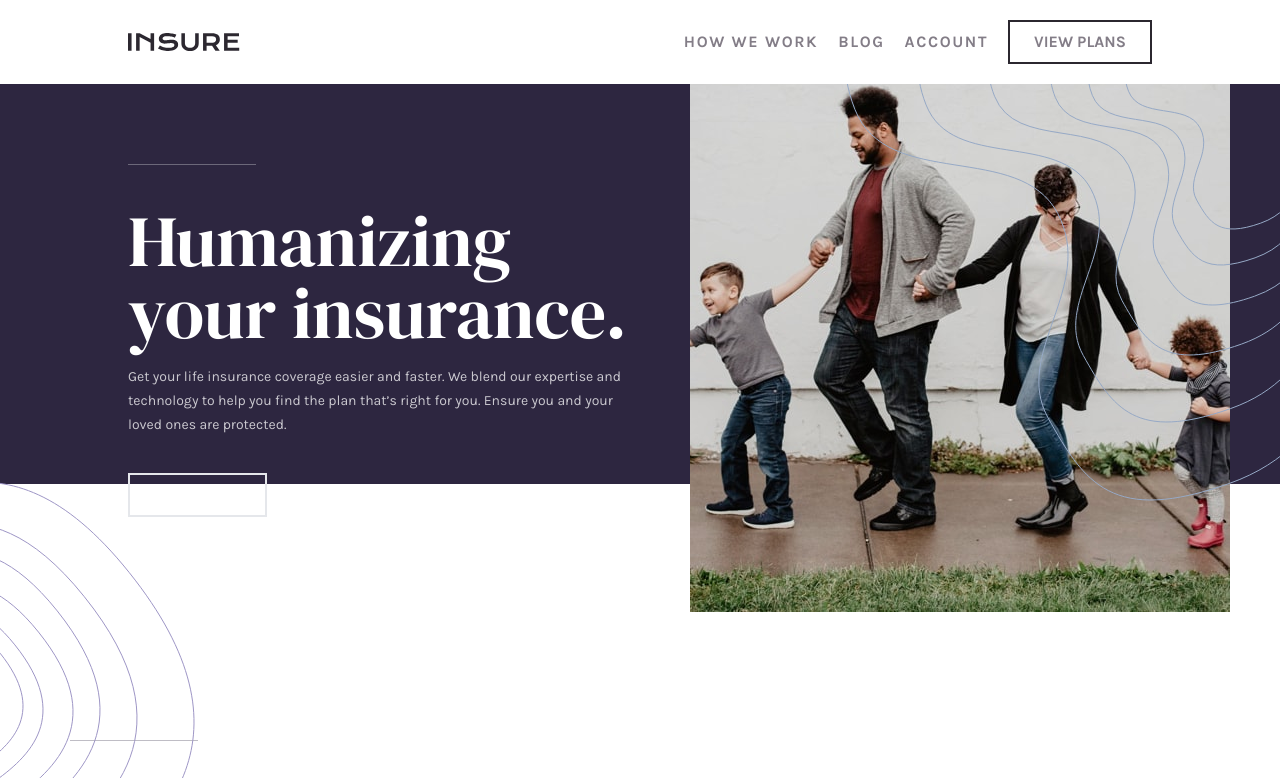
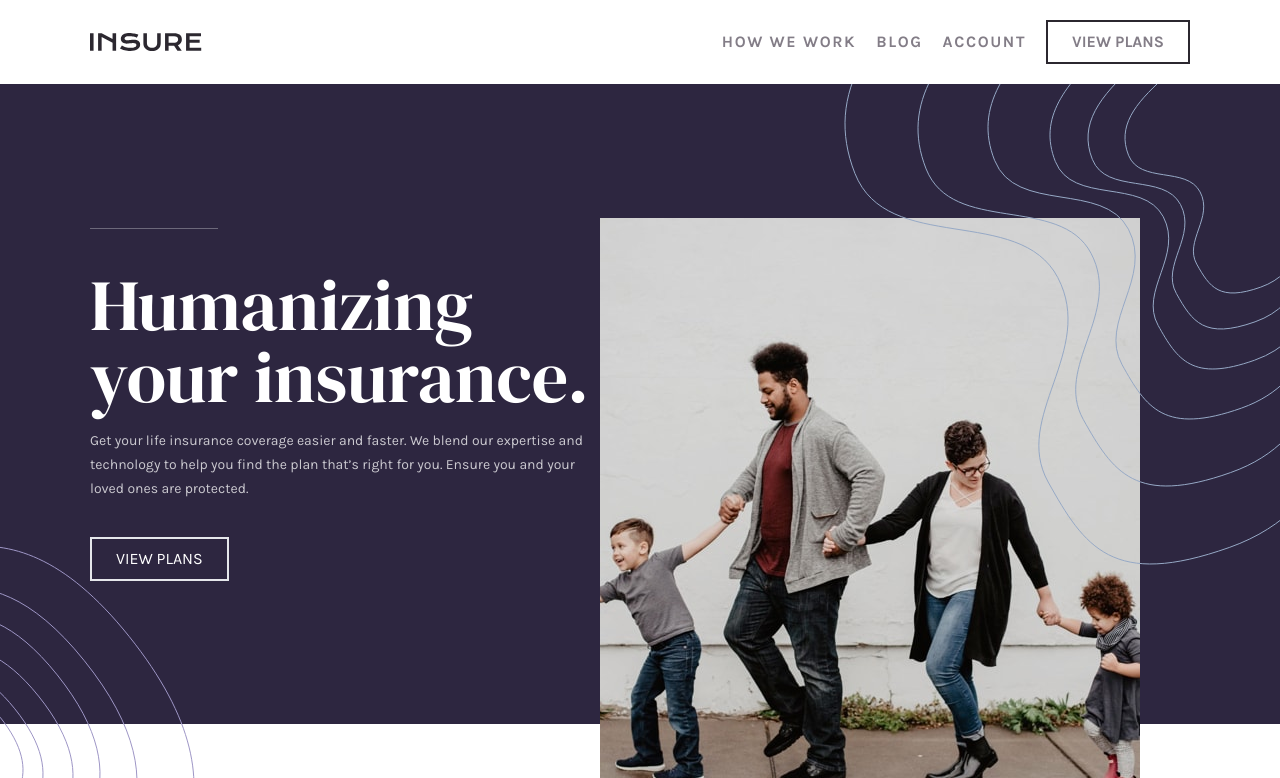
Before and after one commit to amirhazizi/insure-landing-page, a website: page index.html in a window 1280 px wide. Shown: the top 778 px of the page. Drawn offline with Linux system fonts and the light colour scheme.

Commit message:
update big screen

```diff
--- a/css/input.css
+++ b/css/input.css
@@ -137,8 +137,14 @@ footer {
 
 /* queris */
 @media (min-width:768px) {
+
+    .nav-content,
+    .header-text {
+        width: min(90vw, 1100px);
+    }
+
     header {
-        height: 50vh;
+        height: 30rem;
     }
 
     .section-2 {
@@ -151,6 +157,11 @@ footer {
 }
 
 @media (min-width:1024px) {
+    header {
+
+        height: 40rem;
+    }
+
     .section-2 {
         background-size: 50%;
     }
--- a/index.html
+++ b/index.html
@@ -26,7 +26,9 @@
   <body>
     <!-- nav -->
     <nav class="p-6 py-5 bg-white relative z-30">
-      <div class="relative flex items-center justify-between max-w-5xl mx-auto">
+      <div
+        class="relative flex items-center justify-between nav-content mx-auto"
+      >
         <!-- logo -->
         <img src="./images/logo.svg" alt="logo.svg" />
         <!-- hamburger/close btn -->
@@ -82,7 +84,7 @@
       />
       <!-- desktop intro img -->
       <img
-        class="hidden w-5/12 absolute -bottom-20 left-3/4 -translate-x-1/2 z-10 md:block lg:w-2/5 xl:w-fit xl:-bottom-32"
+        class="hidden w-2/5 absolute -bottom-20 left-3/4 -translate-x-2/3 z-10 md:block lg:w-2/5 xl:w-fit xl:-bottom-36"
         src="./images/image-intro-desktop.jpg"
         alt="image-intro-mobile.jpg"
       />
@@ -110,7 +112,7 @@
           alt="bg-pattern-intro-right-desktop.svg"
         />
         <div
-          class="text-center space-y-9 text-white relative md:text-left md:max-w-5xl md:mx-auto"
+          class="header-text text-center space-y-9 text-white relative md:text-left header-text md:mx-auto"
         >
           <div class="space-y-10 relative z-30">
             <!-- underline -->
```
Also changed, not shown: css/styles.css.
